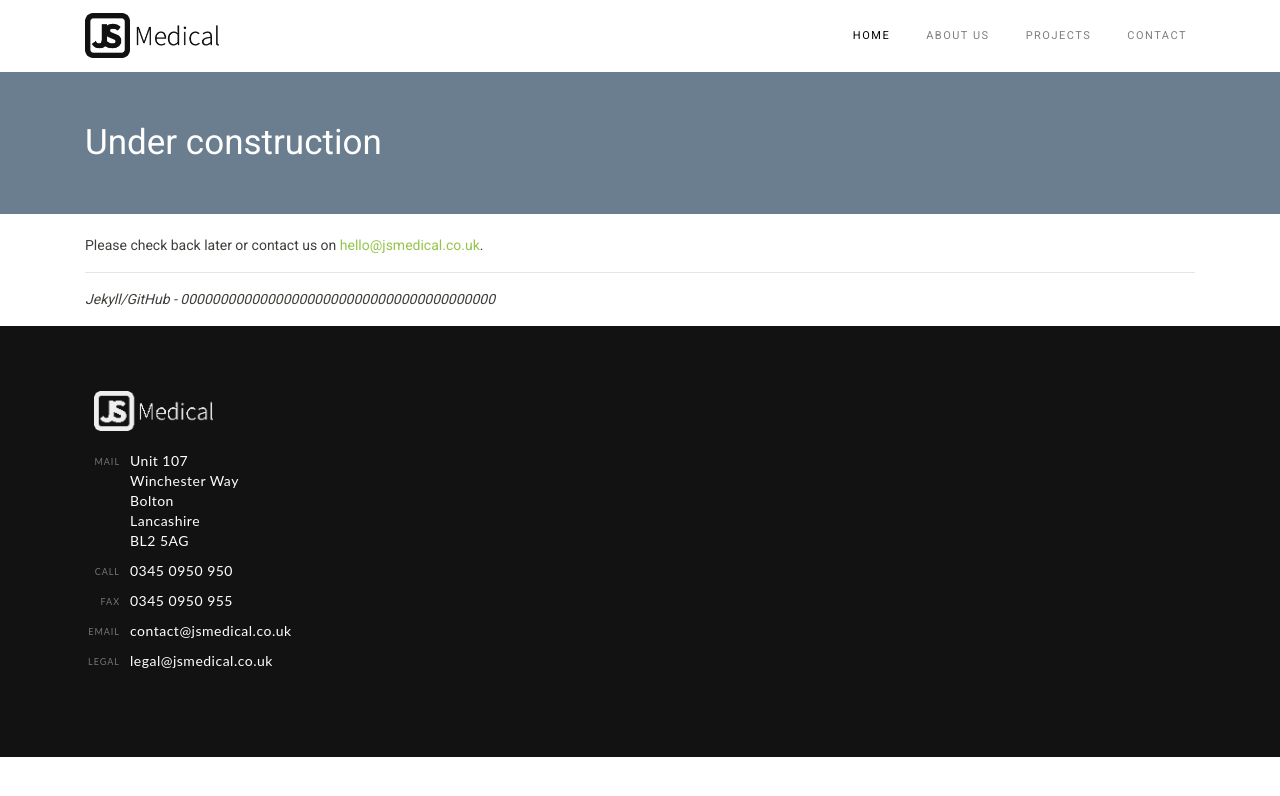
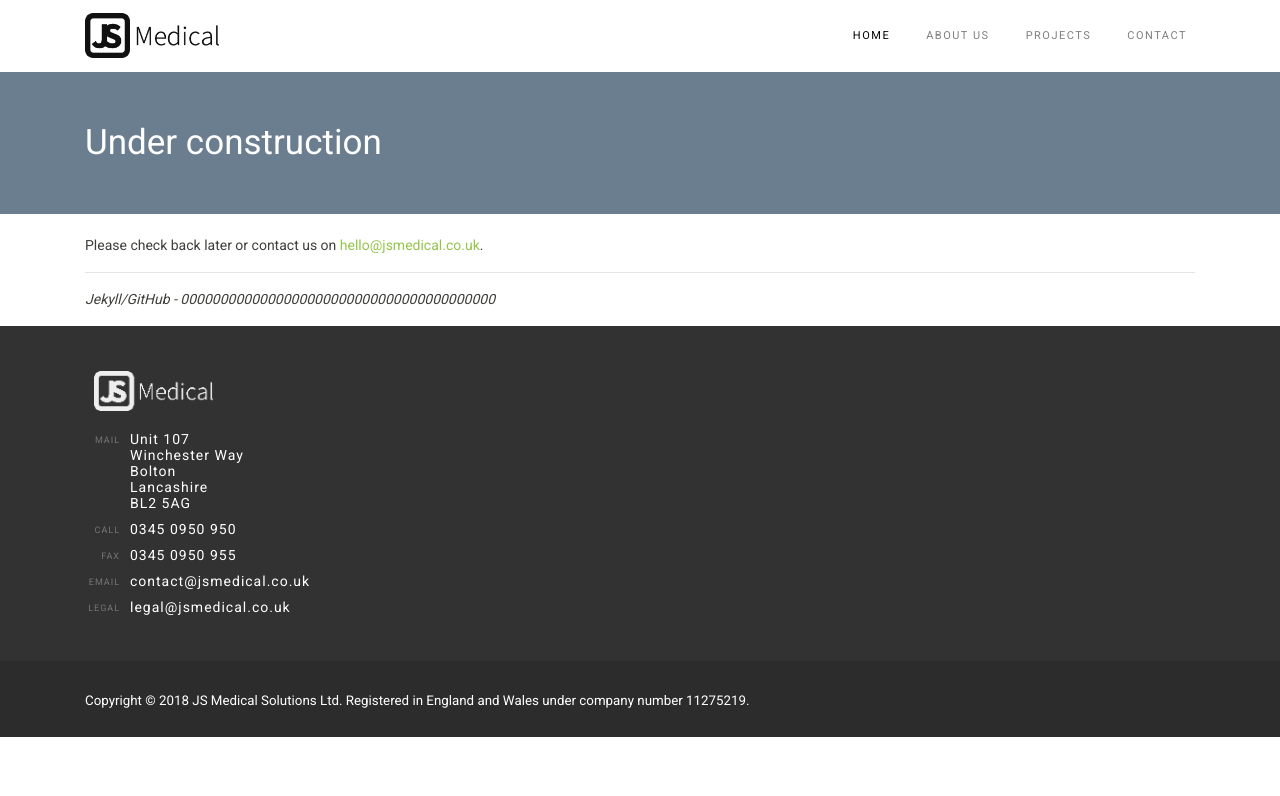
Before and after one commit to jsmedical/jsmedical.github.io, a Jekyll site: the page built from index.html, in a window 1280 px wide. Shown: the top 796 px of the page. Built offline with Jekyll 4.4.1, drawn with Linux system fonts in a browser that asks for light colours; nearby versions of some CDN libraries; the list of posts is cut into pages by our own code.

Commit message:
Pushing new footer

```diff
--- a/_includes/footer.html
+++ b/_includes/footer.html
@@ -34,4 +34,10 @@ BL2 5AG
     </div>
   </div>
 </div>
+
+<div class="footer-bottom">
+  <div class="container">
+    <p>Copyright &copy; {{ site.time | date: '%Y' }} JS Medical Solutions Ltd. Registered in England and Wales under company number 11275219.</p>
+  </div>
+</div>
 </footer>
--- a/assets/css/main.css
+++ b/assets/css/main.css
@@ -4,18 +4,7 @@ html {
   position: relative;
   min-height: 100%;
 }
-body {
-  /* Margin bottom by footer height */
-  margin-bottom: 60px;
-}
-.footer {
-  position: absolute;
-  bottom: 0;
-  width: 100%;
-  /* Set the fixed height of the footer here */
-  height: 300px;
-  background-color: #f5f5f5;
-}
+
 
 /* Positioning core elements
 -------------------------------------------------- */
@@ -28,6 +17,7 @@ body {
   padding-right: 15px;
   padding-left: 15px;
 } */
+
 
 /* Restyling core navbar
 -------------------------------------------------- */
@@ -48,6 +38,7 @@ li.nav-item {
 li.nav-item:last-of-type {
     padding-right: 0;
 }
+
 
 /* Banner
 -------------------------------------------------- */
@@ -72,13 +63,22 @@ li.nav-item:last-of-type {
 /* Footer
 -------------------------------------------------- */
 
+.footer-bottom {
+    padding-top: 30px;
+    padding-bottom: 10px;
+    color: white;
+    background-color: #2c2c2c;
+    font-size: 10pt;
+}
+
 .footer-container {
     position: relative;
     display: block;
-    padding-top: 65px;
-    padding-bottom: 65px;
-    background-color: #121212;
-    font-family: Lato, sans-serif;
+    padding-top: 45px;
+    padding-bottom: 25px;
+    background-color: #323232;
+    /* background-color: #121212; */
+    /* font-family: Lato, sans-serif; */
     color: white;
 }
 
@@ -111,8 +111,9 @@ li.nav-item:last-of-type {
     font-size: 14px;
     font-weight: 400;
     text-align: left;
-    letter-spacing: 0.5px;
+    letter-spacing: 1px;
     text-transform: none;
+    line-height: 16px;
 }
 
 .footer-title {
@@ -125,7 +126,7 @@ li.nav-item:last-of-type {
     padding-bottom: 0px;
     color: #757575;
     font-size: 9px;
-    line-height: 20px;
+    line-height: 17px;
     font-weight: 400;
     text-align: right;
     letter-spacing: 1px;
```
Also changed, not shown: Gemfile.lock, 3 other files.
